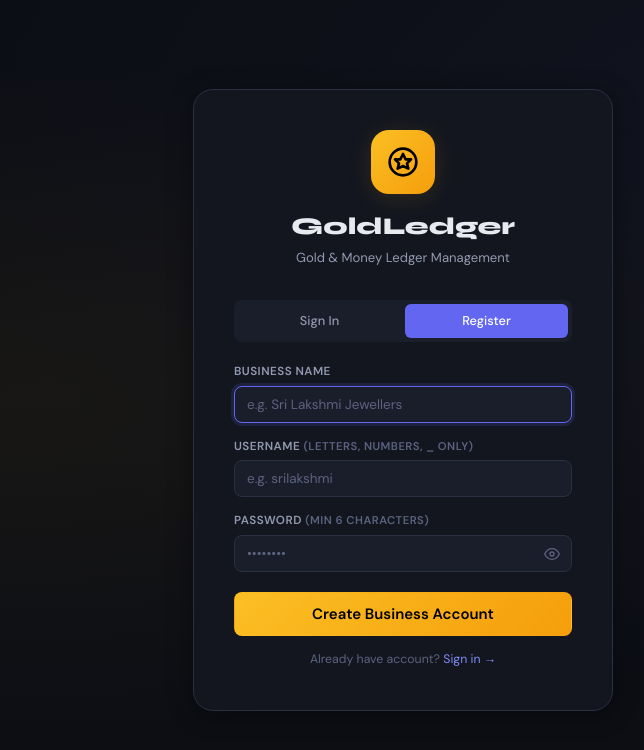
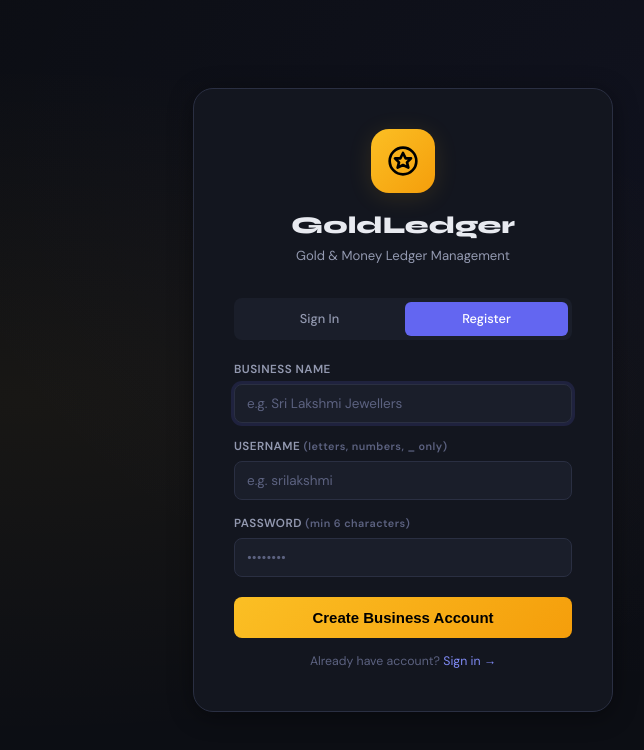
Before and after one commit to LogeshApps/ledger, a React (Vite) app: page / in a window 1280 px wide. Both pictures are taken after a click on the element "Register your business →". Shown: the top 750 px of the page, without its empty margins (237-881 px from the left). Built offline with nearby package versions, Linux system fonts and the light colour scheme.

Commit message:
Update App.jsx

```diff
--- a/src/App.jsx
+++ b/src/App.jsx
@@ -412,13 +412,12 @@ function Confirm({ msg, onOk, onCancel }) {
 
 // ─── Login + Register ────────────────────────────────────────────────
 function LoginPage({ onLogin }) {
-  const [tab,      setTab]    = useState("login");
-  const [username, setUsername] = useState("");
-  const [password, setPassword] = useState("");
-  const [bizName,  setBizName]  = useState("");
-  const [showPw,   setShowPw]   = useState(false);
-  const [err,      setErr]      = useState("");
-  const [busy,     setBusy]     = useState(false);
+  const [tab,      setTab]     = useState("login");
+  const [username, setUsername]= useState("");
+  const [password, setPassword]= useState("");
+  const [bizName,  setBizName] = useState("");
+  const [err,      setErr]     = useState("");
+  const [busy,     setBusy]    = useState(false);
 
   const switchTab = (t) => { setTab(t); setErr(""); };
 
@@ -458,13 +457,13 @@ function LoginPage({ onLogin }) {
     setBusy(false);
   };
 
-  const togglePw = (e) => { e.preventDefault(); setShowPw(s => !s); };
+  const inp = {background:"var(--surface2)",border:"1px solid var(--border)",borderRadius:"var(--radius-sm)",color:"var(--text)",fontFamily:"var(--font)",fontSize:"0.9rem",padding:"10px 12px",width:"100%",outline:"none",boxSizing:"border-box"};
+  const btn = {width:"100%",display:"block",padding:"12px",fontSize:"1rem",fontWeight:600,background:"linear-gradient(135deg,var(--gold),var(--amber))",color:"#000",border:"none",borderRadius:"var(--radius-sm)",cursor:"pointer",marginTop:4};
 
   return (
     <div className="login-page">
       <div className="login-card">
 
-        {/* Logo */}
         <div className="login-logo">
           <div className="login-logo-icon"><Icon name="gold" size={32} color="#000"/></div>
           <div>
@@ -473,102 +472,47 @@ function LoginPage({ onLogin }) {
           </div>
         </div>
 
-        {/* Tabs */}
         <div className="tabs" style={{marginBottom:20}}>
           <div className={`tab${tab==="login"?" active":""}`} style={{flex:1,textAlign:"center"}} onClick={()=>switchTab("login")}>Sign In</div>
           <div className={`tab${tab==="register"?" active":""}`} style={{flex:1,textAlign:"center"}} onClick={()=>switchTab("register")}>Register</div>
         </div>
 
-        {/* Error */}
         {err && <div className="alert alert-error" style={{marginBottom:14}}>{err}</div>}
 
-        {/* ── SIGN IN ── */}
         {tab==="login" && (
           <div>
-            <div className="form-group" style={{marginBottom:14}}>
-              <label>Username</label>
-              <input
-                value={username}
-                onChange={e => setUsername(e.target.value)}
-                placeholder="your username"
-                onKeyDown={e => e.key==="Enter" && doLogin()}
-                autoFocus
-              />
+            <div style={{marginBottom:14}}>
+              <div style={{fontSize:"0.78rem",fontWeight:600,color:"var(--text2)",textTransform:"uppercase",letterSpacing:"0.04em",marginBottom:5}}>Username</div>
+              <input style={inp} value={username} onChange={e=>setUsername(e.target.value)} placeholder="your username" onKeyDown={e=>e.key==="Enter"&&doLogin()} autoFocus/>
             </div>
-            <div className="form-group" style={{marginBottom:20}}>
-              <label>Password</label>
-              <div style={{position:"relative"}}>
-                <input
-                  type={showPw ? "text" : "password"}
-                  value={password}
-                  onChange={e => setPassword(e.target.value)}
-                  placeholder="••••••••"
-                  onKeyDown={e => e.key==="Enter" && doLogin()}
-                  style={{paddingRight:42}}
-                />
-                <span
-                  onMouseDown={togglePw}
-                  style={{position:"absolute",right:12,top:"50%",transform:"translateY(-50%)",cursor:"pointer",color:"var(--text3)",userSelect:"none",lineHeight:0}}
-                >
-                  <Icon name={showPw?"eyeOff":"eye"} size={16}/>
-                </span>
-              </div>
+            <div style={{marginBottom:20}}>
+              <div style={{fontSize:"0.78rem",fontWeight:600,color:"var(--text2)",textTransform:"uppercase",letterSpacing:"0.04em",marginBottom:5}}>Password</div>
+              <input style={inp} type="password" value={password} onChange={e=>setPassword(e.target.value)} placeholder="••••••••" onKeyDown={e=>e.key==="Enter"&&doLogin()}/>
             </div>
-            <button className="btn btn-gold" style={{width:"100%",justifyContent:"center",padding:"11px",fontSize:"1rem"}} onClick={doLogin} disabled={busy}>
-              {busy ? "Signing in..." : "Sign In"}
-            </button>
+            <button style={btn} onClick={doLogin} disabled={busy}>{busy?"Signing in...":"Sign In"}</button>
             <div style={{marginTop:14,textAlign:"center",fontSize:"0.82rem",color:"var(--text3)"}}>
-              No account?{" "}
-              <span style={{color:"var(--accent2)",cursor:"pointer"}} onClick={()=>switchTab("register")}>Register your business →</span>
+              No account? <span style={{color:"var(--accent2)",cursor:"pointer"}} onClick={()=>switchTab("register")}>Register your business →</span>
             </div>
           </div>
         )}
 
-        {/* ── REGISTER ── */}
         {tab==="register" && (
           <div>
-            <div className="form-group" style={{marginBottom:14}}>
-              <label>Business Name</label>
-              <input
-                value={bizName}
-                onChange={e => setBizName(e.target.value)}
-                placeholder="e.g. Sri Lakshmi Jewellers"
-                autoFocus
-              />
+            <div style={{marginBottom:14}}>
+              <div style={{fontSize:"0.78rem",fontWeight:600,color:"var(--text2)",textTransform:"uppercase",letterSpacing:"0.04em",marginBottom:5}}>Business Name</div>
+              <input style={inp} value={bizName} onChange={e=>setBizName(e.target.value)} placeholder="e.g. Sri Lakshmi Jewellers" autoFocus/>
             </div>
-            <div className="form-group" style={{marginBottom:14}}>
-              <label>Username <span style={{color:"var(--text3)",fontSize:"0.75rem"}}>(letters, numbers, _ only)</span></label>
-              <input
-                value={username}
-                onChange={e => setUsername(e.target.value.toLowerCase().replace(/[^a-z0-9_]/g,""))}
-                placeholder="e.g. srilakshmi"
-              />
+            <div style={{marginBottom:14}}>
+              <div style={{fontSize:"0.78rem",fontWeight:600,color:"var(--text2)",textTransform:"uppercase",letterSpacing:"0.04em",marginBottom:5}}>Username <span style={{color:"var(--text3)",fontSize:"0.72rem",textTransform:"none"}}>(letters, numbers, _ only)</span></div>
+              <input style={inp} value={username} onChange={e=>setUsername(e.target.value.toLowerCase().replace(/[^a-z0-9_]/g,""))} placeholder="e.g. srilakshmi"/>
             </div>
-            <div className="form-group" style={{marginBottom:20}}>
-              <label>Password <span style={{color:"var(--text3)",fontSize:"0.75rem"}}>(min 6 characters)</span></label>
-              <div style={{position:"relative"}}>
-                <input
-                  type={showPw ? "text" : "password"}
-                  value={password}
-                  onChange={e => setPassword(e.target.value)}
-                  placeholder="••••••••"
-                  onKeyDown={e => e.key==="Enter" && doRegister()}
-                  style={{paddingRight:42}}
-                />
-                <span
-                  onMouseDown={togglePw}
-                  style={{position:"absolute",right:12,top:"50%",transform:"translateY(-50%)",cursor:"pointer",color:"var(--text3)",userSelect:"none",lineHeight:0}}
-                >
-                  <Icon name={showPw?"eyeOff":"eye"} size={16}/>
-                </span>
-              </div>
+            <div style={{marginBottom:20}}>
+              <div style={{fontSize:"0.78rem",fontWeight:600,color:"var(--text2)",textTransform:"uppercase",letterSpacing:"0.04em",marginBottom:5}}>Password <span style={{color:"var(--text3)",fontSize:"0.72rem",textTransform:"none"}}>(min 6 characters)</span></div>
+              <input style={inp} type="password" value={password} onChange={e=>setPassword(e.target.value)} placeholder="••••••••" onKeyDown={e=>e.key==="Enter"&&doRegister()}/>
             </div>
-            <button className="btn btn-gold" style={{width:"100%",justifyContent:"center",padding:"11px",fontSize:"1rem"}} onClick={doRegister} disabled={busy}>
-              {busy ? "Creating account..." : "Create Business Account"}
-            </button>
+            <button style={btn} onClick={doRegister} disabled={busy}>{busy?"Creating account...":"Create Business Account"}</button>
             <div style={{marginTop:14,textAlign:"center",fontSize:"0.82rem",color:"var(--text3)"}}>
-              Already have account?{" "}
-              <span style={{color:"var(--accent2)",cursor:"pointer"}} onClick={()=>switchTab("login")}>Sign in →</span>
+              Already have account? <span style={{color:"var(--accent2)",cursor:"pointer"}} onClick={()=>switchTab("login")}>Sign in →</span>
             </div>
           </div>
         )}
```
